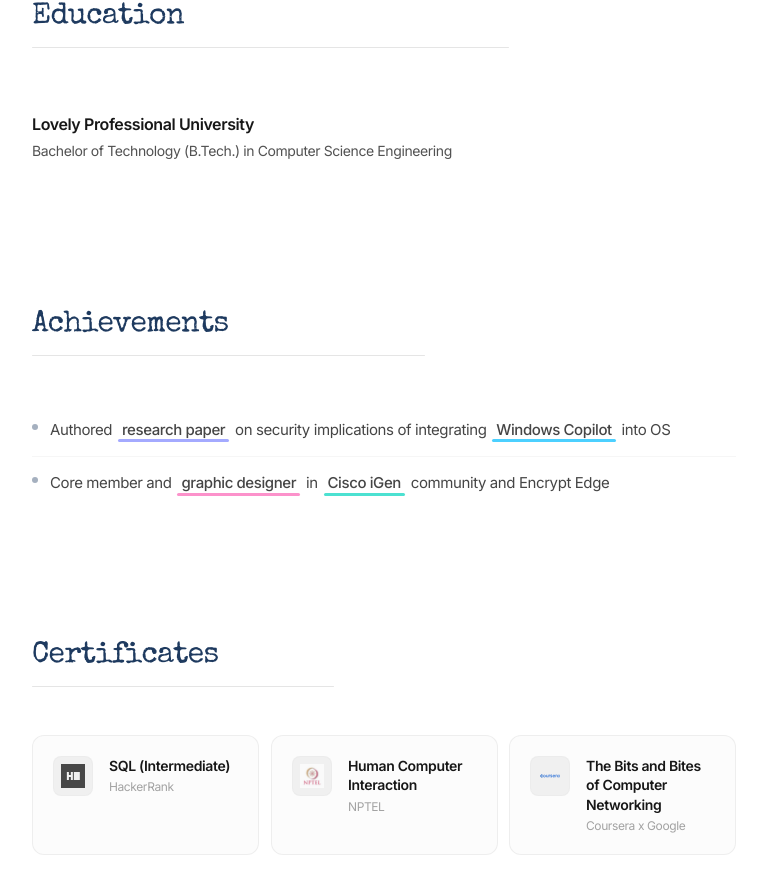
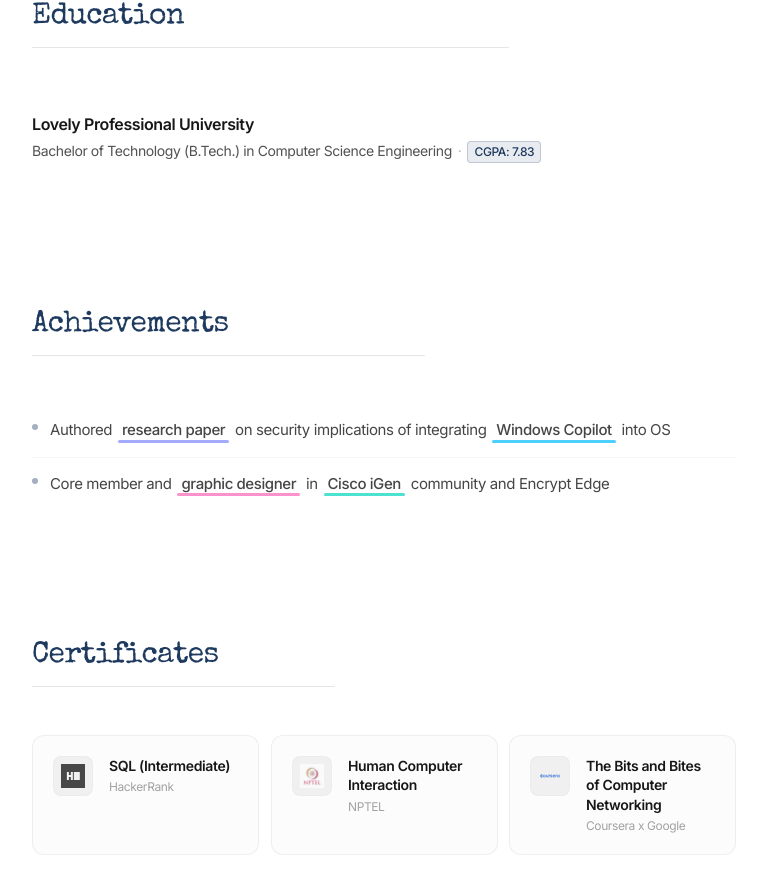
Before and after one commit to Madhusmita111/portfolio, a React (Vite) app: page / in a window 1280 px wide. Shown: the part 2552-3445 px from the top of the page, without its empty margins (256-1023 px from the left). Built offline with nearby package versions, Linux system fonts and the light colour scheme.

Commit message:
fix(data): fix the grade being commented out

```diff
--- a/src/data/portfolioData.js
+++ b/src/data/portfolioData.js
@@ -49,24 +49,6 @@
   }
   ,
   projects: [
-    // {
-    //   title: "Dowel",
-    //   // date: "May – July 2025",
-    //   tech: ["Python", "Flask", "Scikit-learn", "XGBoost", "Pandas", "NumPy", "REST API"],
-    //   image: "/projects/url-checker.png",
-    //   points: [
-    //     "Developed a machine learning–based web application to detect and classify malicious URLs for phishing prevention",
-    //     "Designed a feature extraction pipeline generating 30+ lexical, host-based and other attributes from 70K+ URLs",
-    //     "Engineered 30+ lexical and domain-based features from 70K+ URLs",
-    //     "Trained and evaluated multiple ML models (Random Forest, XGBoost, SVM, Logistic Regression, KNN)",
-    //     "Achieved up to 97% accuracy",
-    //     "Evaluated model using precision, recall, F1-score, and cross-validation",
-    //     "Deployed the model as a scalable REST API using Flask",
-    //     "Enabled real-time URL classification through a web interface"
-    //   ],
-    //   liveLink: "#",
-    //   githubLink: "https://github.com/Madhusmita111/smart-URL-safety-checker"
-    // },
     {
       title: "Dowel",
       date: "March 2026",
@@ -173,7 +155,7 @@
     {
       institution: "Lovely Professional University",
       degree: "Bachelor of Technology (B.Tech.) in Computer Science Engineering",
-      // grade: "CGPA: 7.83",
+      grade: "CGPA: 7.83",
       date: "2023 – Present"
     }
   ],
```
